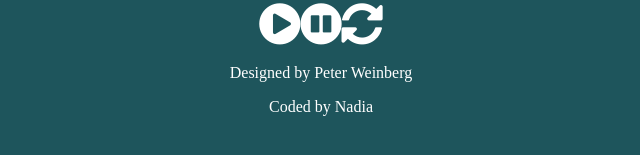
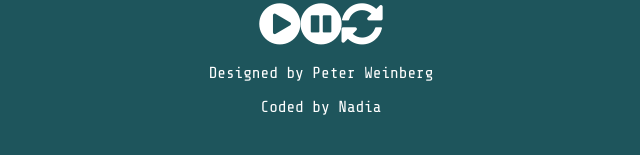
Before and after one commit to Naddiya/clock, a React (Create React App) app: page / in a window 1280 px wide. Shown: the part 495-650 px from the top of the page, without its empty margins (319-959 px from the left). Built offline with nearby package versions, Linux system fonts and the light colour scheme.

Commit message:
feat: add share tech font

```diff
--- a/src/App.js
+++ b/src/App.js
@@ -54,7 +54,7 @@ function App() {
             <i className="fa fa-pause-circle fa-3x"></i>
             <i className="fa fa-refresh fa-3x" id="reset"></i>
 
-            <div className="signature">
+            <div className="clock-signature">
                 <p>
                     Designed by Peter Weinberg
                 </p>
--- a/src/index.scss
+++ b/src/index.scss
@@ -1,3 +1,4 @@
+@import url('https://fonts.googleapis.com/css2?family=Share+Tech+Mono&display=swap');
 html {
     font-family: serif;
     background-color: #1E555C;
@@ -36,5 +37,7 @@ html {
             font-weight: 600;
         }
     }
-
+    &-signature {
+        font-family: 'Share Tech Mono', monospace;
+    }
 }
```
